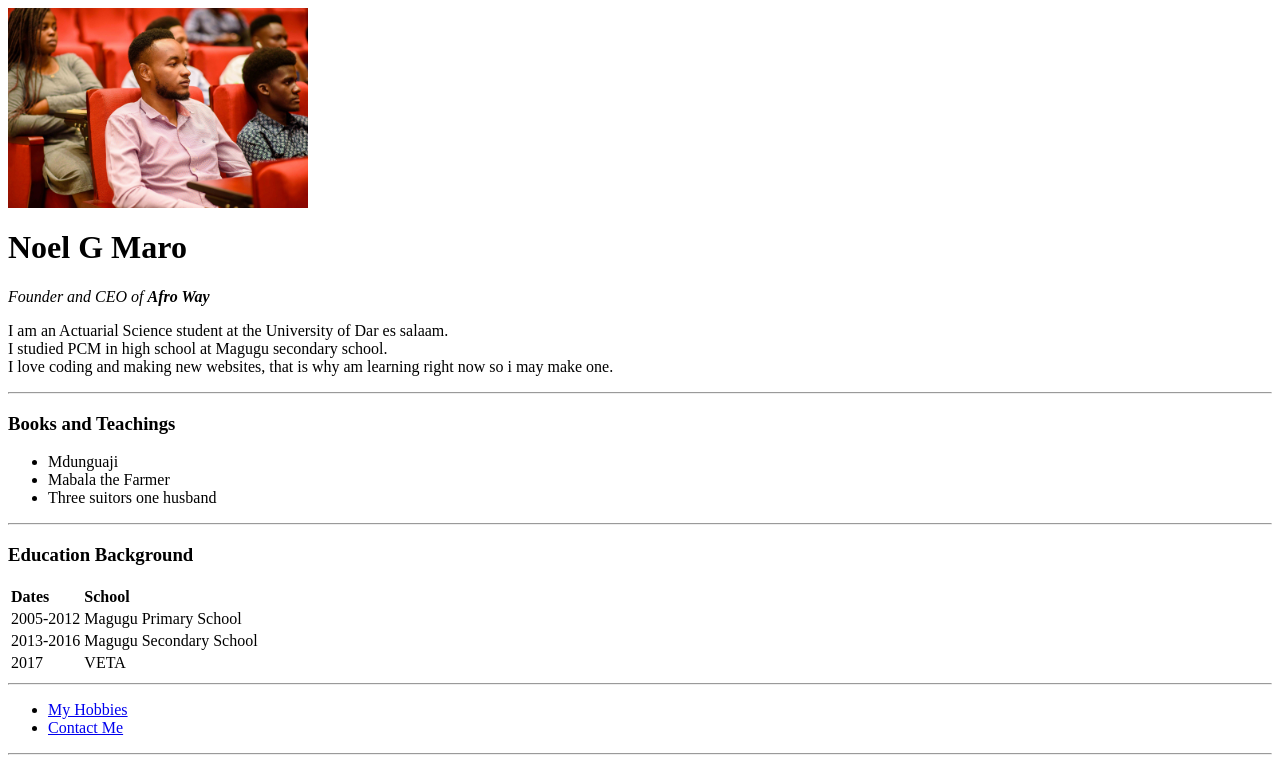
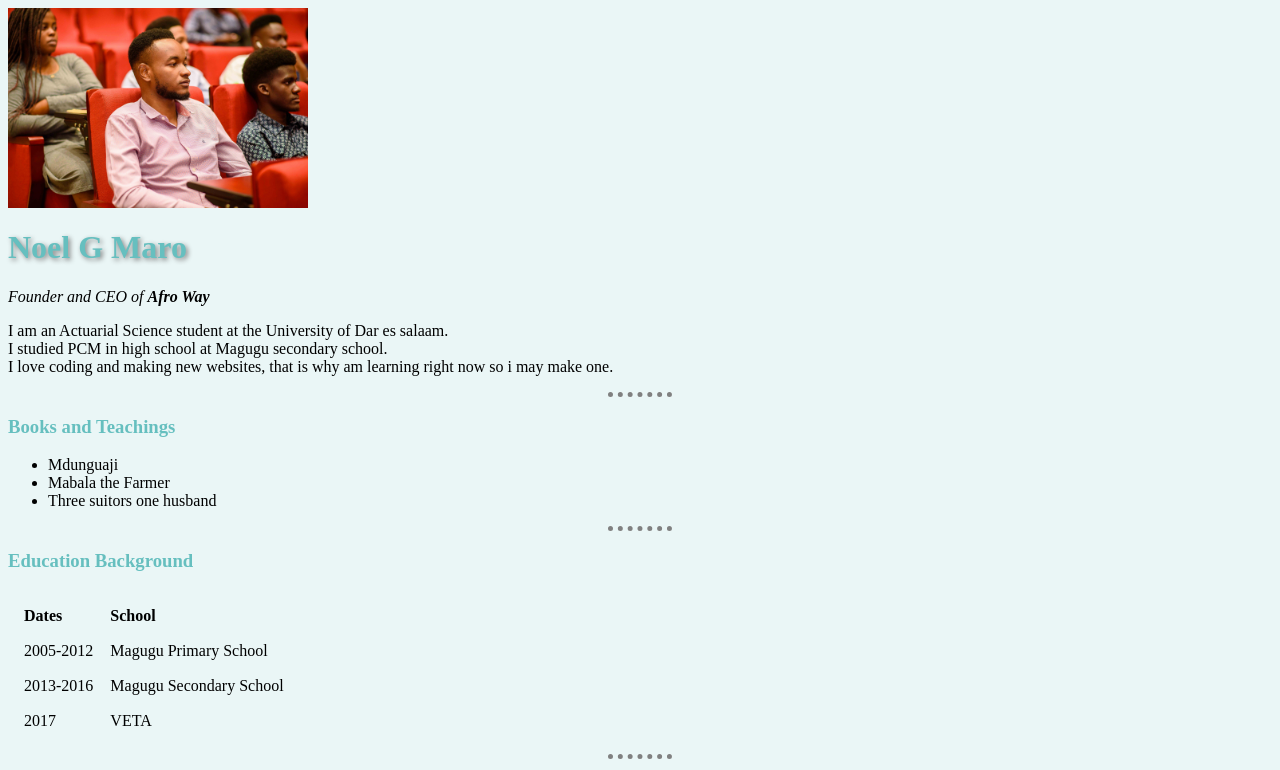
Before and after one commit to noelmaro/cv, a plain HTML site: page index.html in a window 1280 px wide. Shown: the top 770 px of the page. Drawn offline with Linux system fonts and the light colour scheme.

Commit message:
Add files via upload

```diff
--- /dev/null
+++ b/css/styles.css
@@ -0,0 +1,17 @@
+body{
+    background-color: #eaf6f6;
+}
+hr{
+    border-style: none;
+    border-top-style: dotted;
+    border-color: grey;
+    border-width: 5px;
+    width: 5%;
+}
+h3{
+    color: 66bfbf;
+}
+h1{
+    color: 66bfbf;
+    text-shadow: 2px 2px 5px grey;
+}
--- a/index.html
+++ b/index.html
@@ -3,7 +3,9 @@
     <meta charset="UTF-8">
     <meta name="viewport" content="width=device-width, initial-scale=1.0">
     <title>Noel's personal web</title>
+    <link rel="stylesheet" href="/css/styles.css">
 </head>
+
 <body>
   <img src="DSC_2339.jpg" alt="noel's profile" height="200px" width="300px" >
   <h1>Noel G Maro</h1>
@@ -22,7 +24,7 @@
   </ul>
   <hr>
   <h3>Education Background</h3>
-  <table>
+  <table cellspacing="15">
       <thead>
           <td><strong>Dates</strong></td>
           <td><strong>School</strong></td>
```
Also changed, not shown: contact-me.html (+1 -0 lines), hobbies.html (+1 -0 lines).
